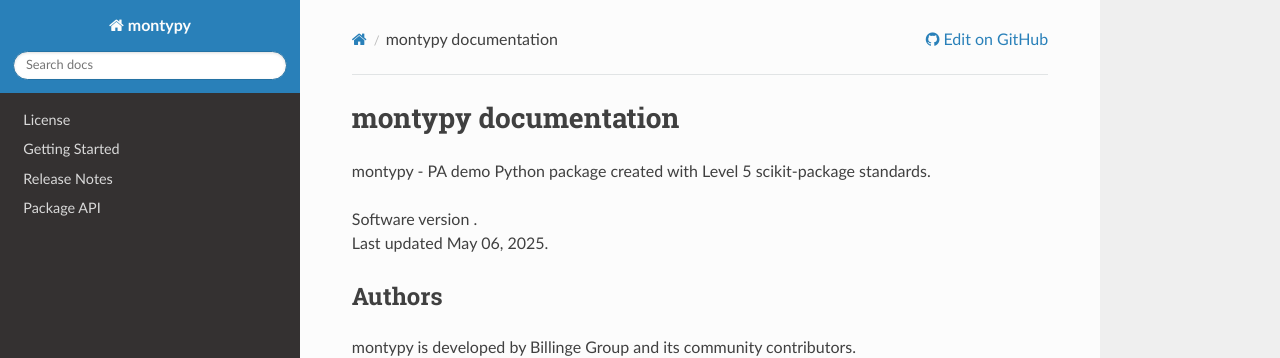
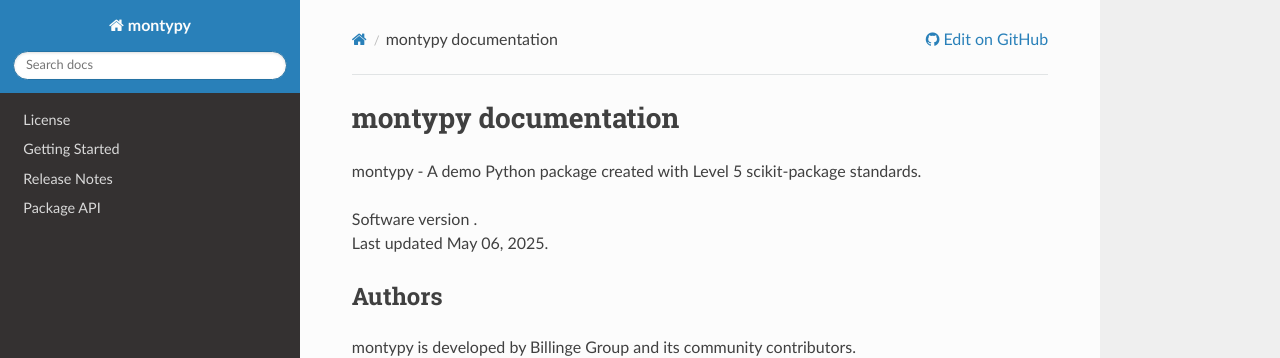
Before and after one commit to kot-roundtable/montypy, a Sphinx documentation site: the page built from doc/source/index.rst, in a window 1280 px wide and 1386 px high. Shown: the top 358 px of the window. Built offline with Sphinx 7.4.7 and the Read the Docs theme 3.1.0, drawn with Linux system fonts in a browser that asks for light colours.

```diff
--- a/README.rst
+++ b/README.rst
@@ -35,7 +35,7 @@
 .. |Tracking| image:: https://img.shields.io/badge/issue_tracking-github-blue
         :target: https://github.com/Billingegroup/montypy/issues
 
-PA demo Python package created with Level 5 scikit-package standards.
+A demo Python package created with Level 5 scikit-package standards.
 
 * LONGER DESCRIPTION HERE
 
--- a/doc/source/index.rst
+++ b/doc/source/index.rst
@@ -4,7 +4,7 @@
 
 .. |title| replace:: montypy documentation
 
-montypy - PA demo Python package created with Level 5 scikit-package standards.
+montypy - A demo Python package created with Level 5 scikit-package standards.
 
 | Software version |release|.
 | Last updated |today|.
--- a/pyproject.toml
+++ b/pyproject.toml
@@ -11,7 +11,7 @@ authors = [
 maintainers = [
   { name="Simon Billinge", email="sb2896@columbia.edu" },
 ]
-description = "PA demo Python package created with Level 5 scikit-package standards."
+description = "A demo Python package created with Level 5 scikit-package standards."
 keywords = ['scikit', 'demo', 'template', 'Python']
 readme = "README.rst"
 requires-python = ">=3.11, <3.14"
--- a/src/montypy/__init__.py
+++ b/src/montypy/__init__.py
@@ -12,7 +12,7 @@
 # See LICENSE.rst for license information.
 #
 ##############################################################################
-"""PA demo Python package created with Level 5 scikit-package standards."""
+"""A demo Python package created with Level 5 scikit-package standards."""
 
 # package version
 from montypy.version import __version__
```
Also changed, not shown: README.md (deleted, +0 -1 lines).
